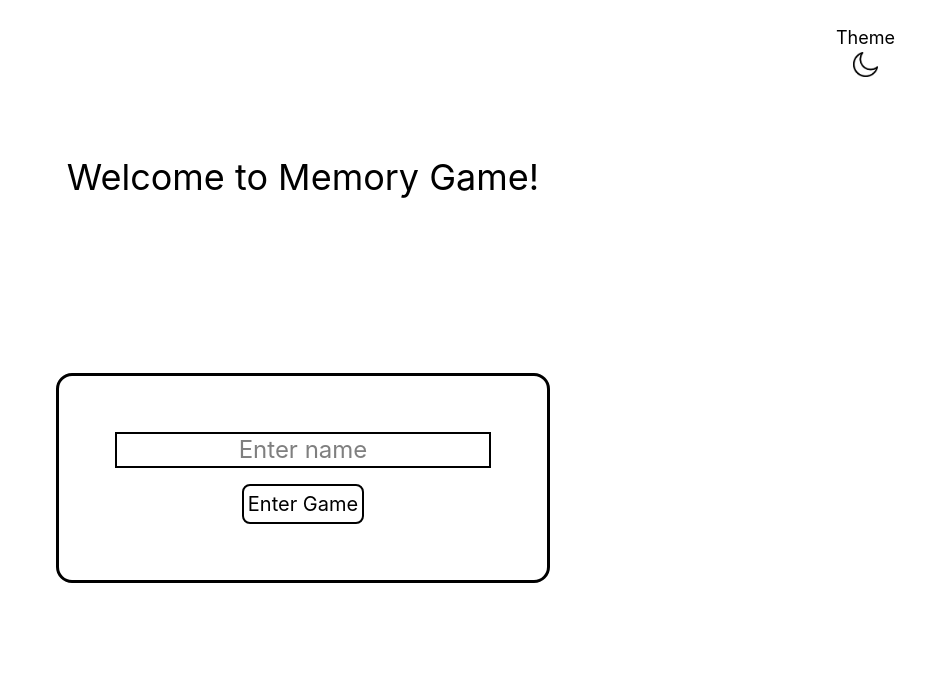
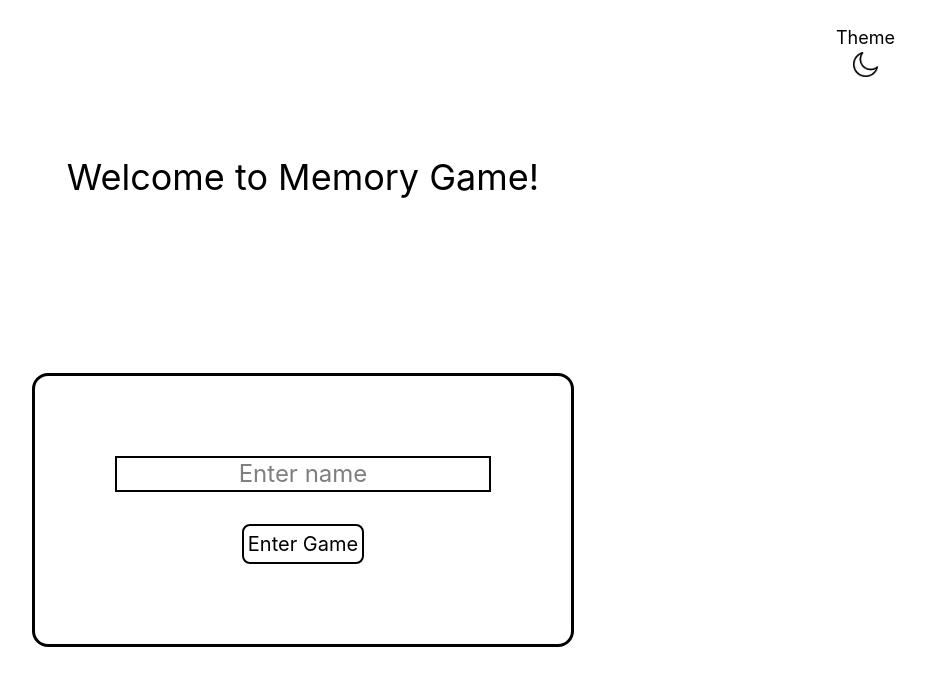
Before and after one commit to Owale128/MemoryGame, a React (Vite) app: page / in a window 1280 px wide. Shown: the top 686 px of the page, without its empty margins (337-1262 px from the left). Built offline with nearby package versions, Linux system fonts and the light colour scheme; no server answers.

Commit message:
Added localstorage to save theme

```diff
--- a/src/components/DisplayHomeForm.tsx
+++ b/src/components/DisplayHomeForm.tsx
@@ -12,7 +12,7 @@ const DisplayHomeForm = ({handleSubmit, username, setUsername}: IDisplayHomeForm
   return (
     <form
     onSubmit={handleSubmit}
-    className="p-14 rounded-2xl ease-in duration-100"
+    className="p-20 rounded-2xl ease-in duration-100"
     style={{
       border: `0.2rem solid ${theme.border}`
     }}
@@ -26,7 +26,7 @@ const DisplayHomeForm = ({handleSubmit, username, setUsername}: IDisplayHomeForm
       style={{ borderColor: theme.border, color: theme.color}}
        />
        <button
-       className="block mx-auto border-2 p-1 rounded-lg text-xl ease-in duration-100 cursor-pointer"
+       className="block mx-auto mt-4 border-2 p-1 rounded-lg text-xl ease-in duration-100 cursor-pointer"
        style={{color: theme.color}}
        >
         Enter Game
--- a/src/components/QuitBtn.tsx
+++ b/src/components/QuitBtn.tsx
@@ -16,7 +16,7 @@ const quit = () => {
   return (
     <button
     onClick={quit}
-    className="border rounded-xl px-2 text-3xl hover:bg-white ease-in duration-150 hover:text-black cursor-pointer"
+    className="border rounded-xl px-2 text-2xl hover:bg-white ease-in duration-150 hover:text-black cursor-pointer"
     style={{backgroundColor: theme.background, color: theme.color}}>
       Quit
     </button>
--- a/src/components/Spinner.tsx
+++ b/src/components/Spinner.tsx
@@ -1,8 +1,8 @@
 import { Rings } from "react-loader-spinner"
 const Spinner = () => {
   return (
-    <div className="flex justify-center items-center my-44">
-      <Rings color='#3498db' height={400} width={400} />
+    <div className="flex justify-center items-center my-36">
+      <Rings color='#3498db' height={350} width={350} />
     </div>
   )
 }
--- a/src/pages/Layout.tsx
+++ b/src/pages/Layout.tsx
@@ -3,10 +3,13 @@ import { Outlet} from "react-router-dom"
 import { ITheme, ThemeContext, themes } from "../context/ThemeContext"
 
 const Layout = () => {
-  const [theme, setTheme] = useState<ITheme>(themes.light)
+  const savedTheme = localStorage.getItem('theme')
+  const [theme, setTheme] = useState<ITheme>(savedTheme ? JSON.parse(savedTheme) : themes.light)
 
     const toggleTheme = () => {
-      setTheme(theme.name === themes.dark.name ? themes.light : themes.dark)
+    const newTheme = theme.name === themes.dark.name ? themes.light : themes.dark
+      setTheme(newTheme)
+      localStorage.setItem('theme', JSON.stringify(newTheme))
     }
 
   return (
@@ -21,11 +24,11 @@ const Layout = () => {
          Theme
         {theme === themes.light ? (
           <img
-          src="/public/MoonIcon.png"
+          src="/MoonIcon.png"
           alt="Moon Icon" width={25} />
         ) : (
           <img
-          src="/public/BulbIcon.png"
+          src="/BulbIcon.png"
           alt="BulbIcon" width={25}
           className="filter invert brightness-100" />
         )}
```
